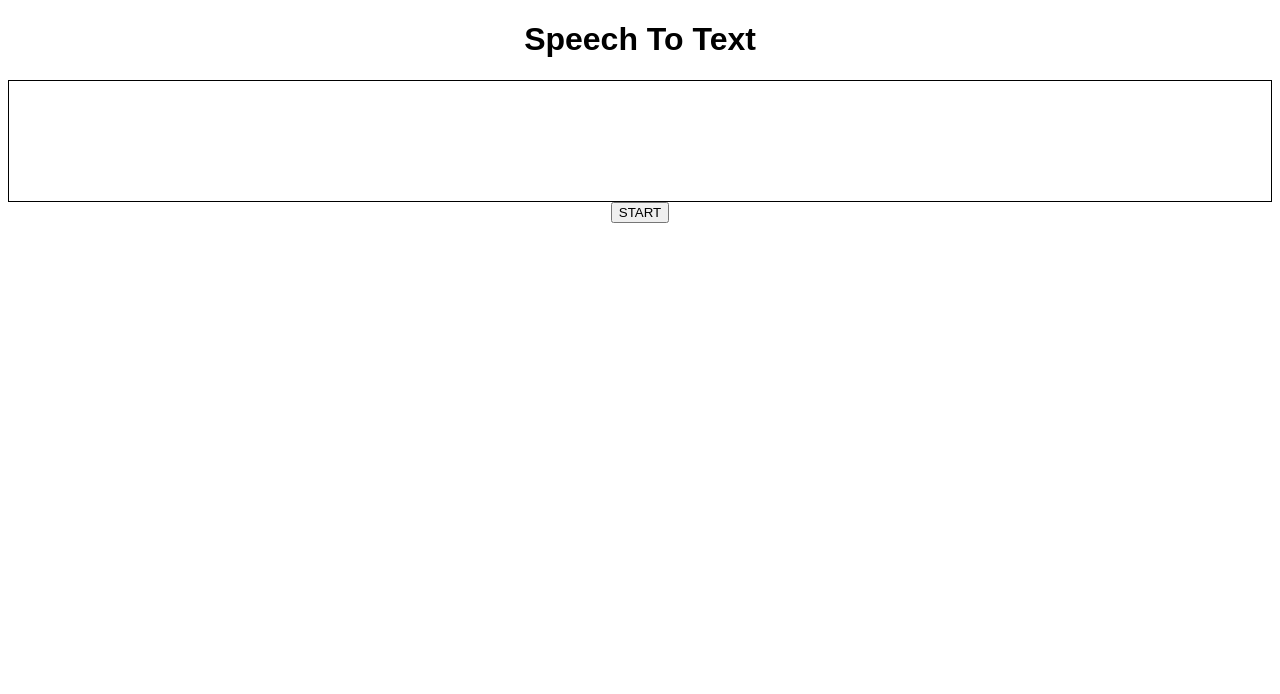
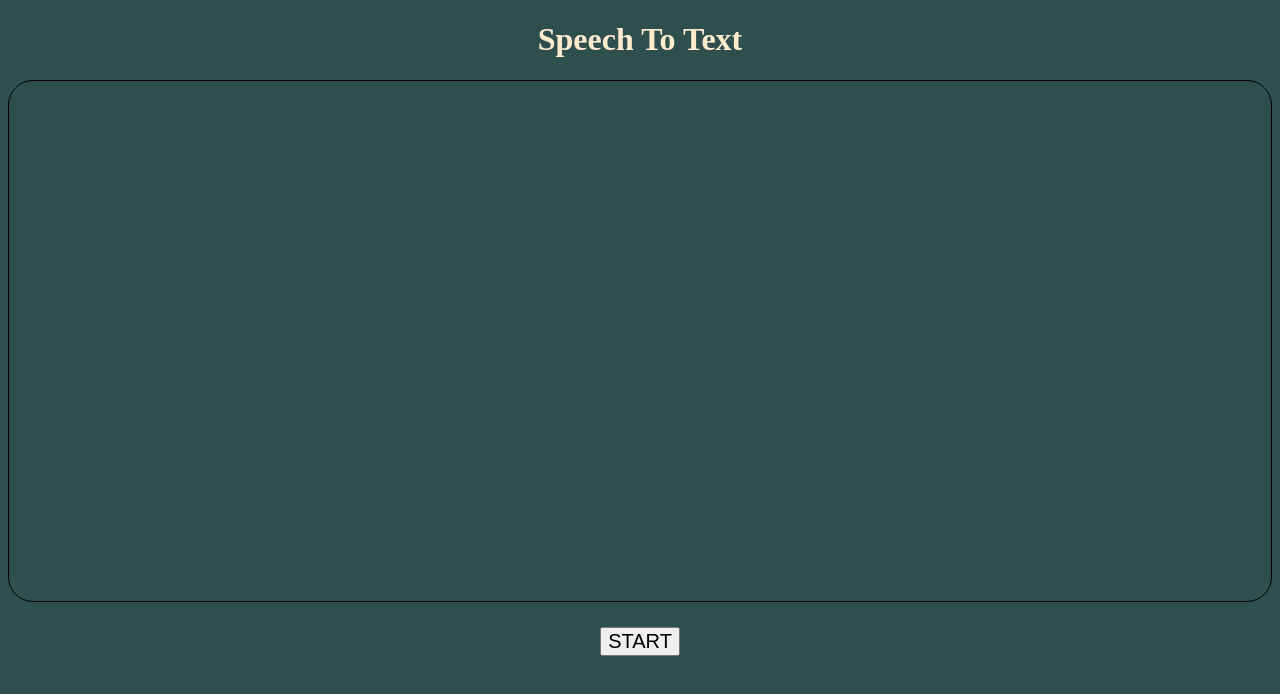
Before and after one commit to SuperiorDevelop/AI-Speech-Translator, a plain HTML site: page packages/index.html in a window 1280 px wide. Drawn offline with Linux system fonts and the light colour scheme.

Commit message:
Redesigned website

```diff
--- a/packages/style.css
+++ b/packages/style.css
@@ -1,11 +1,27 @@
+
+
 body{
     font-family:Arial, Helvetica, sans-serif;
     text-align: center;
+    background-color: darkslategray;
+}
+h1{
+    font-family: 'Times New Roman', Times, serif;
+    color:blanchedalmond;
+    text-decoration: wavy;
+
 
 }
 #output{
     margin-top: 10px;
     padding: 10px;
     border: 1px solid;
-    min-height: 100px;
+    border-radius: 25px;
+    min-height: 500px;
+
 }
+#startButton{
+    font-size: 20px;
+    margin-top: 25px;
+
+}
```
